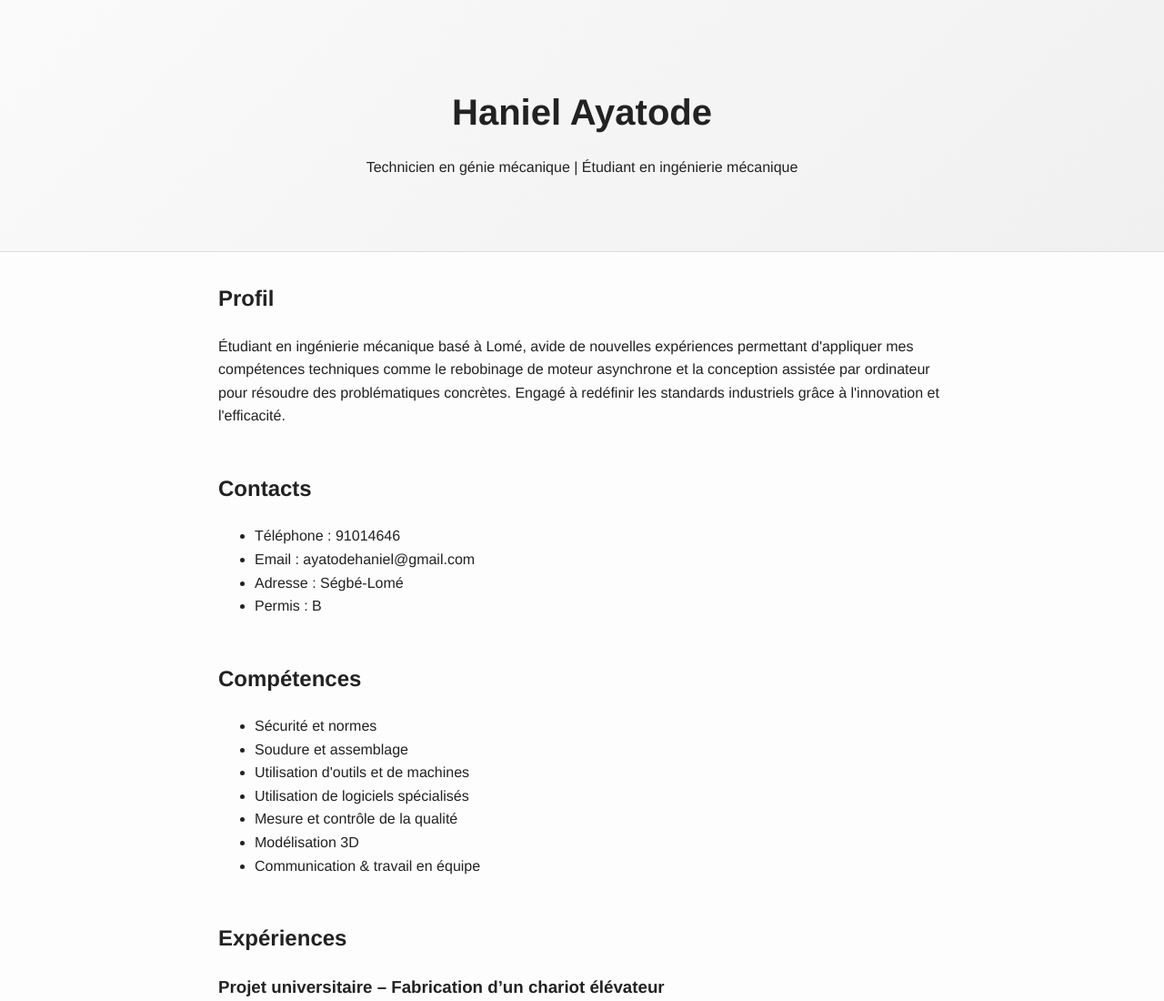
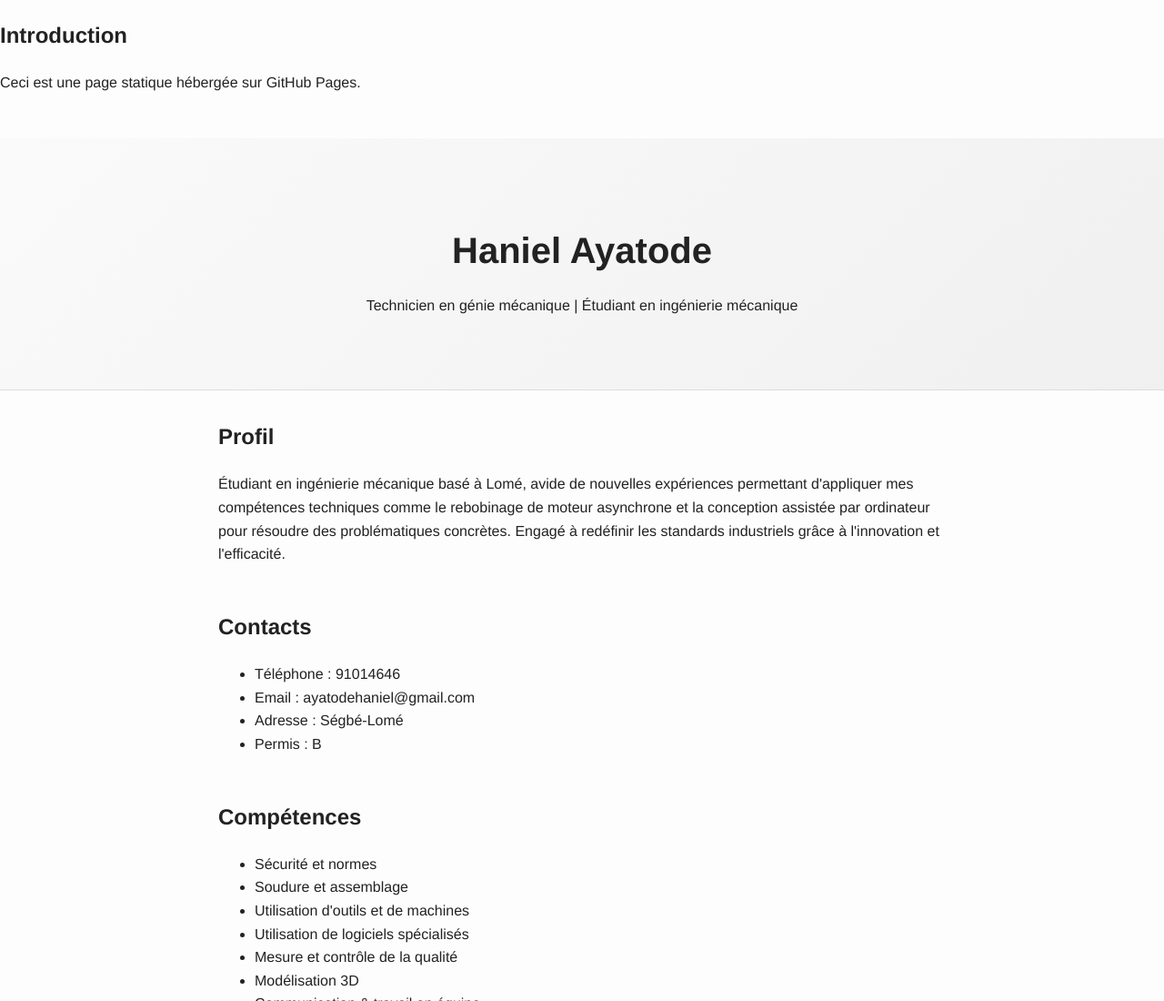
Before and after one commit to bigh20/Portfolio-Web, a plain HTML site: page index.html in a window 1280 px wide. Shown: the top 1100 px of the page at 91% size. Drawn offline with Linux system fonts and the light colour scheme.

Commit message:
Update index.html

```diff
--- a/index.html
+++ b/index.html
@@ -5,6 +5,11 @@
   <meta name="viewport" content="width=device-width, initial-scale=1.0">
   <title>Haniel Ayatode</title>
   <link rel="stylesheet" href="style.css">
+  <section class="intro fade-in">
+  <h2>Introduction</h2>
+  <p>Ceci est une page statique hébergée sur GitHub Pages.</p>
+</section>
+
 </head>
 <body>
   <header>
```
